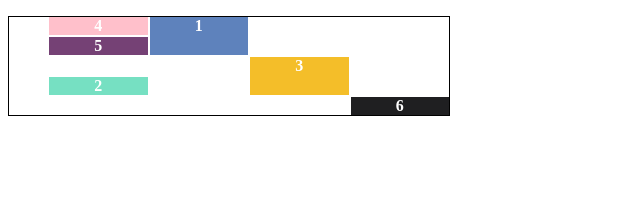
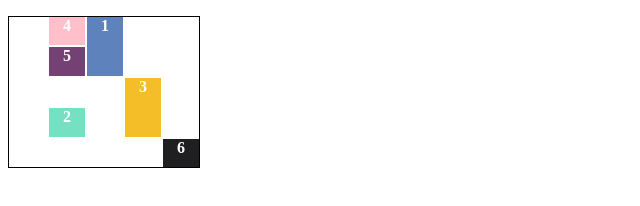
Before and after one commit to uvshrivass/HTML, a plain HTML site: page grid.html in a window 1280 px wide. Shown: the whole page, without its empty margins (0-640 px from the left). Drawn offline with Linux system fonts and the light colour scheme.

Commit message:
Grid continued

```diff
--- a/grid.html
+++ b/grid.html
@@ -13,7 +13,8 @@
         grid-template-rows: repeat(5,1fr);
         grid-gap: 2px;
         text-align: center;
-        max-width: 400px;
+        width: 150px;
+        height: 150px;
         border: 1px solid black;
     }
     /* ul {
@@ -58,6 +59,7 @@
         list-style: none;
         color: white;
         font-weight: bold;
+
     }
 
 
```
